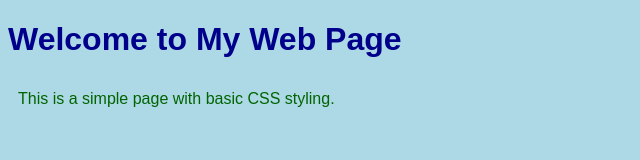
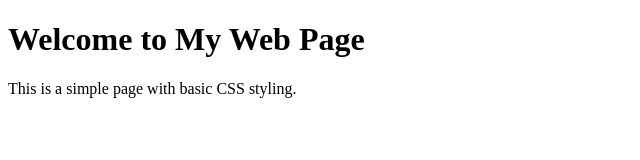
Before and after one commit to IIHTDevelopers/Yaksha-CSS-Basic-CSS-Styling-Template, a website: page index.html in a window 1280 px wide. Shown: the whole page, without its empty margins (0-640 px from the left). Drawn offline with Linux system fonts and the light colour scheme.

Commit message:
Update index.html

```diff
--- a/index.html
+++ b/index.html
@@ -5,17 +5,7 @@
     <meta name="viewport" content="width=device-width, initial-scale=1.0">
     <title>Basic CSS Styling</title>
     <style>
-        body {
-            background-color: lightblue;
-            font-family: Arial, sans-serif;
-        }
-        h1 {
-            color: darkblue;
-        }
-        p {
-            color: darkgreen;
-            padding: 10px;
-        }
+
     </style>
 </head>
 <body>
```
